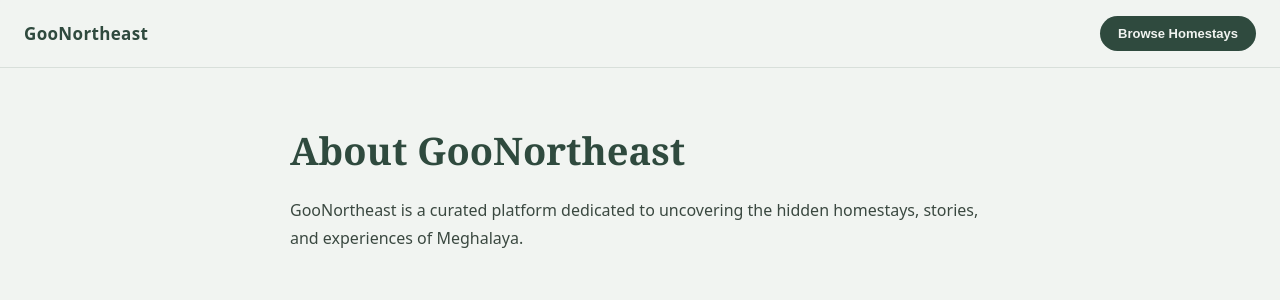
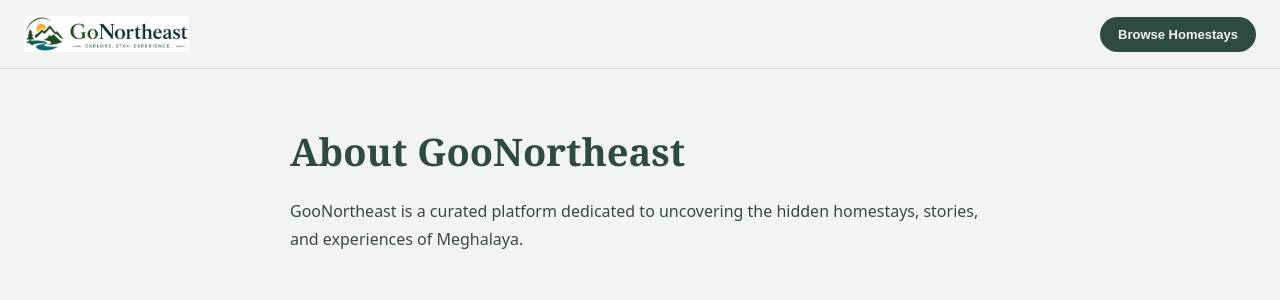
Before and after one commit to Sharp1991/Gone, a Next.js app: page /about in a window 1280 px wide. Shown: the top 300 px of the page. Built offline with nearby package versions, Linux system fonts and the light colour scheme.

Commit message:
Replace text logo with image logo

```diff
--- a/app/about/page.tsx
+++ b/app/about/page.tsx
@@ -33,16 +33,11 @@
         }}
       >
         <Link href="/" style={{ textDecoration: "none" }}>
-          <span
-            style={{
-              fontSize: "17px",
-              fontWeight: 700,
-              letterSpacing: "0.02em",
-              color: colors.forest,
-            }}
-          >
-            GooNortheast
-          </span>
+          <img
+            src="/logo.png"
+            alt="GoNortheast"
+            style={{ height: "36px", width: "auto", display: "block" }}
+          />
         </Link>
 
         <Link href="/homestay" style={{ textDecoration: "none" }}>
--- a/app/destinations/[slug]/page.tsx
+++ b/app/destinations/[slug]/page.tsx
@@ -251,9 +251,11 @@
         }}
       >
         <Link href="/" style={{ textDecoration: "none" }}>
-          <span style={{ fontSize: "17px", fontWeight: 700, color: colors.forest }}>
-            GooNortheast
-          </span>
+          <img
+            src="/logo.png"
+            alt="GoNortheast"
+            style={{ height: "36px", width: "auto", display: "block" }}
+          />
         </Link>
 
         <button
--- a/app/destinations/page.tsx
+++ b/app/destinations/page.tsx
@@ -100,9 +100,11 @@
         }}
       >
         <Link href="/" style={{ textDecoration: "none" }}>
-          <span style={{ fontSize: "17px", fontWeight: 700, letterSpacing: "0.02em", color: colors.forest }}>
-            GooNortheast
-          </span>
+          <img
+            src="/logo.png"
+            alt="GoNortheast"
+            style={{ height: "36px", width: "auto", display: "block" }}
+          />
         </Link>
 
         <button
--- a/app/homestay/[area]/page.tsx
+++ b/app/homestay/[area]/page.tsx
@@ -90,9 +90,11 @@
         }}
       >
         <Link href="/" style={{ textDecoration: "none" }}>
-          <span style={{ fontSize: "17px", fontWeight: 700, color: colors.forest }}>
-            GooNortheast
-          </span>
+          <img
+            src="/logo.png"
+            alt="GoNortheast"
+            style={{ height: "36px", width: "auto", display: "block" }}
+          />
         </Link>
 
         <button
--- a/app/homestay/page.tsx
+++ b/app/homestay/page.tsx
@@ -134,16 +134,11 @@
         }}
       >
         <Link href="/" style={{ textDecoration: "none" }}>
-          <span
-            style={{
-              fontSize: "17px",
-              fontWeight: 700,
-              letterSpacing: "0.02em",
-              color: colors.forest,
-            }}
-          >
-            GooNortheast
-          </span>
+          <img
+            src="/logo.png"
+            alt="GoNortheast"
+            style={{ height: "36px", width: "auto", display: "block" }}
+          />
         </Link>
       </header>
 
--- a/app/page.tsx
+++ b/app/page.tsx
@@ -294,16 +294,11 @@
           alignItems: "center",
         }}
       >
-        <span
-          style={{
-            fontSize: "17px",
-            fontWeight: 700,
-            letterSpacing: "0.02em",
-            color: colors.forest,
-          }}
-        >
-          GooNortheast
-        </span>
+        <img
+            src="/logo.png"
+            alt="GoNortheast"
+            style={{ height: "36px", width: "auto", display: "block" }}
+          />
 
         <button
           onClick={() => setMenuOpen(!menuOpen)}
--- a/app/stay/[id]/page.tsx
+++ b/app/stay/[id]/page.tsx
@@ -336,16 +336,11 @@
         }}
       >
         <Link href="/" style={{ textDecoration: "none" }}>
-          <span
-            style={{
-              fontSize: "17px",
-              fontWeight: 700,
-              letterSpacing: "0.02em",
-              color: colors.forest,
-            }}
-          >
-            GooNortheast
-          </span>
+          <img
+            src="/logo.png"
+            alt="GoNortheast"
+            style={{ height: "36px", width: "auto", display: "block" }}
+          />
         </Link>
 
         <button
```
Also changed, not shown: 1 other file (tests, documents, lock files or other folders).
